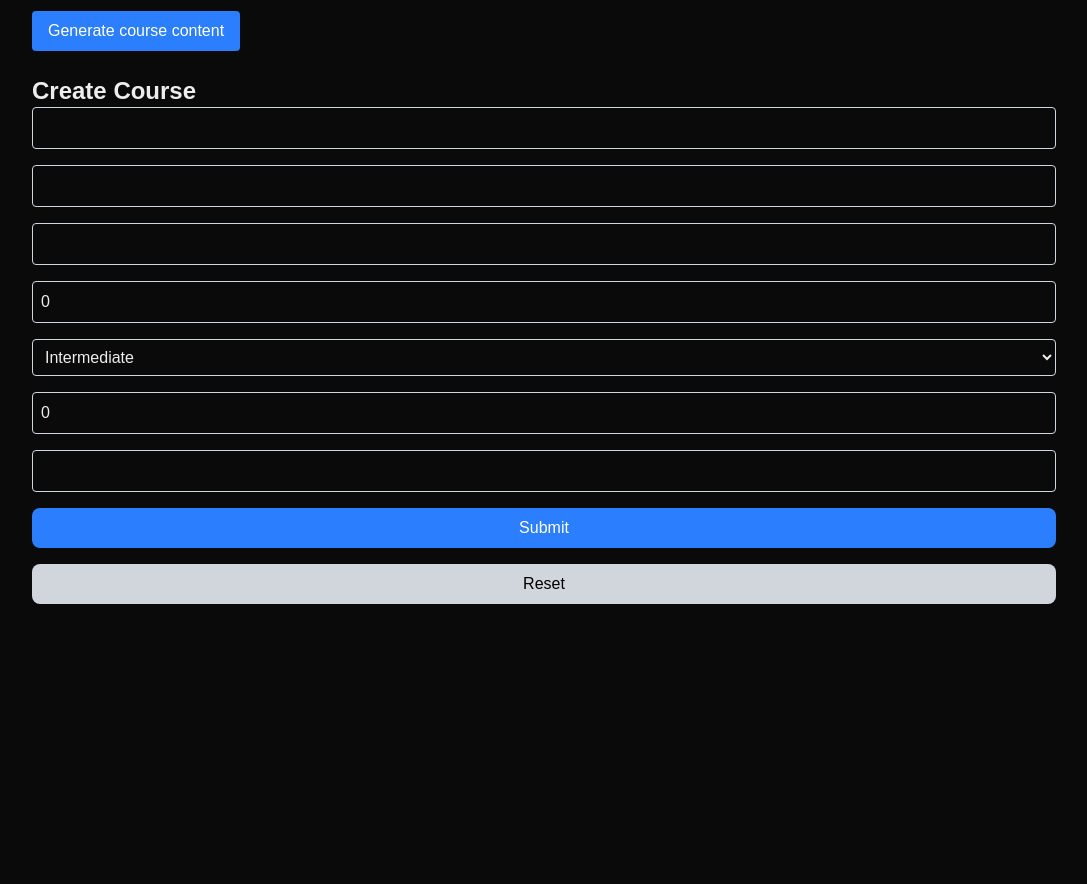
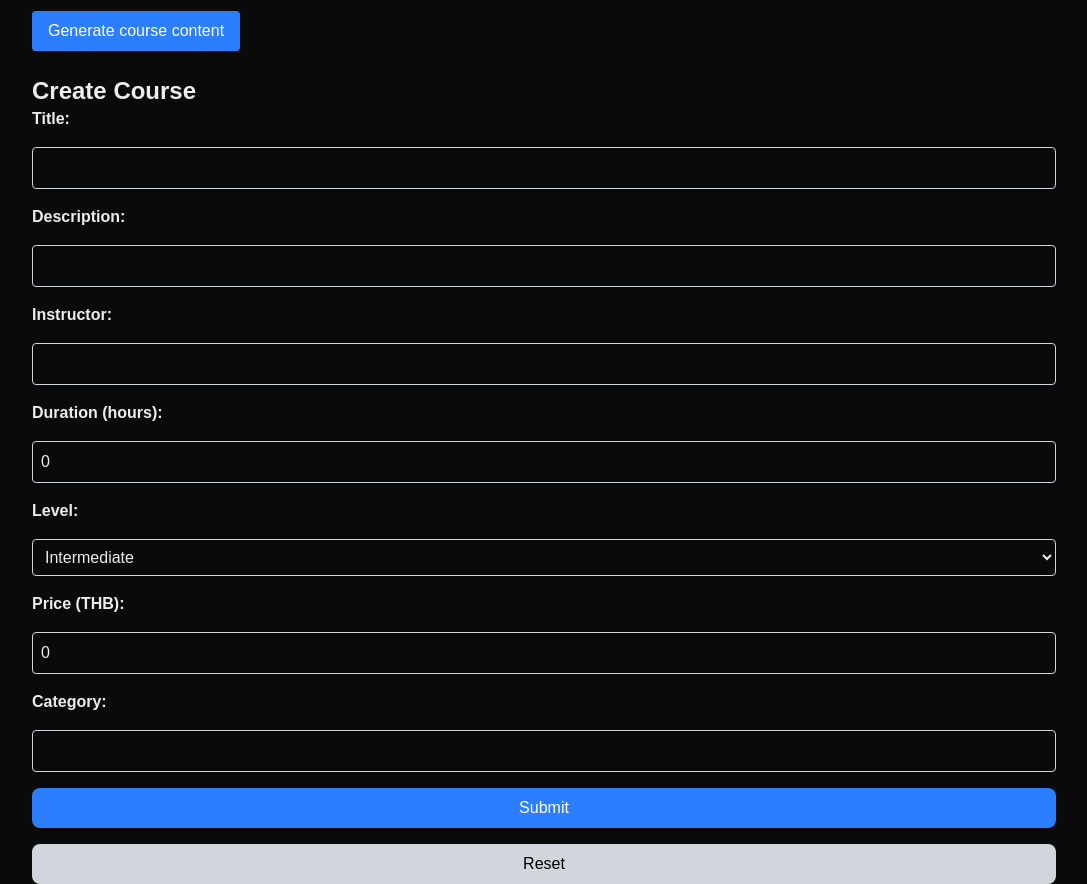
Before and after one commit to BomScoob12/course-pilot, a Next.js app: page / in a window 1280 px wide. Shown: the part 604-1488 px from the top of the page, without its empty margins (96-1183 px from the left). Before the commit the page ends 1208 px from the top, so only its background shows below. Built offline with nearby package versions, Linux system fonts and the light colour scheme.

Commit message:
fix: number step

```diff
--- a/src/components/features/courses/CourseForm.tsx
+++ b/src/components/features/courses/CourseForm.tsx
@@ -35,6 +35,9 @@ function CourseForm({
     <div className="flex-col">
       <h1 className="text-2xl font-bold">Create Course</h1>
       <form className="flex flex-col gap-4" onSubmit={handleSubmit}>
+        <label htmlFor="title" className="font-semibold">
+          Title:
+        </label>
         <input
           type="text"
           name="title"
@@ -43,6 +46,9 @@ function CourseForm({
           required
           className="border border-gray-300 rounded p-2 focus:outline-none focus:ring-2 focus:ring-blue-500"
         />
+        <label htmlFor="description" className="font-semibold">
+          Description:
+        </label>
         <input
           type="text"
           name="description"
@@ -51,6 +57,9 @@ function CourseForm({
           required
           className="border border-gray-300 rounded p-2 focus:outline-none focus:ring-2 focus:ring-blue-500"
         />
+        <label htmlFor="instructor" className="font-semibold">
+          Instructor:
+        </label>
         <input
           type="text"
           name="instructor"
@@ -59,6 +68,9 @@ function CourseForm({
           required
           className="border border-gray-300 rounded p-2 focus:outline-none focus:ring-2 focus:ring-blue-500"
         />
+        <label htmlFor="duration" className="font-semibold">
+          Duration (hours):
+        </label>
         <input
           type="number"
           name="duration"
@@ -67,6 +79,9 @@ function CourseForm({
           required
           className="border border-gray-300 rounded p-2 focus:outline-none focus:ring-2 focus:ring-blue-500"
         />
+        <label htmlFor="level" className="font-semibold">
+          Level:
+        </label>
         <select
           name="level"
           id="level"
@@ -83,6 +98,9 @@ function CourseForm({
           <option value="intermediate">Intermediate</option>
           <option value="advanced">Advanced</option>
         </select>
+        <label htmlFor="price" className="font-semibold">
+          Price (THB):
+        </label>
         <input
           type="number"
           name="price"
@@ -91,14 +109,19 @@ function CourseForm({
           required
           className="border border-gray-300 rounded p-2 focus:outline-none focus:ring-2 focus:ring-blue-500"
         />
+        <label htmlFor="category" className="font-semibold">
+          Category:
+        </label>
         <input
           type="text"
           name="category"
           id="category"
           defaultValue={formData.category}
           required
+          step="any"
           className="border border-gray-300 rounded p-2 focus:outline-none focus:ring-2 focus:ring-blue-500"
         />
+
         <button
           type="submit"
           className="px-4 py-2 rounded-lg bg-blue-500 text-white hover:bg-blue-600"
```
